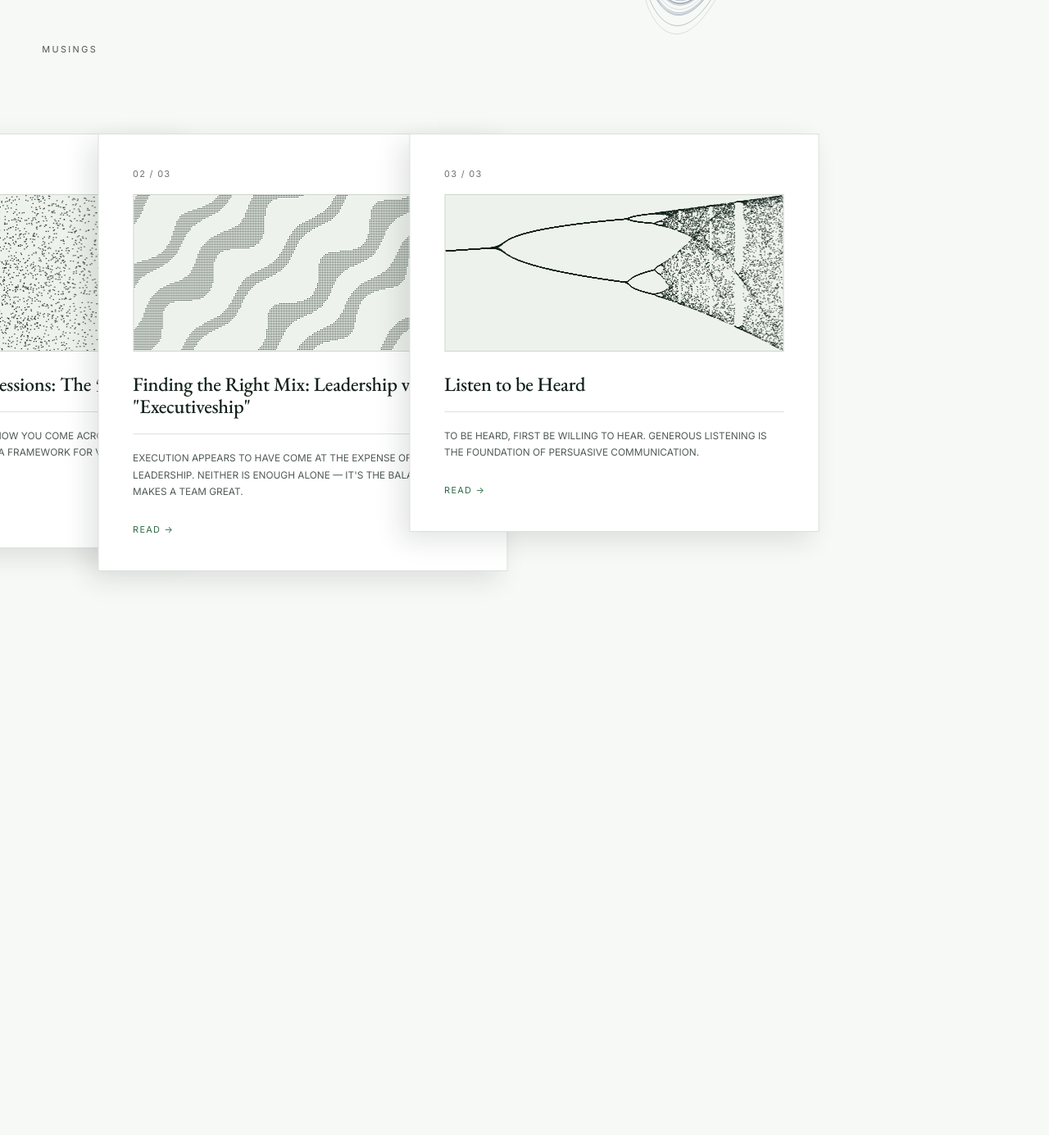
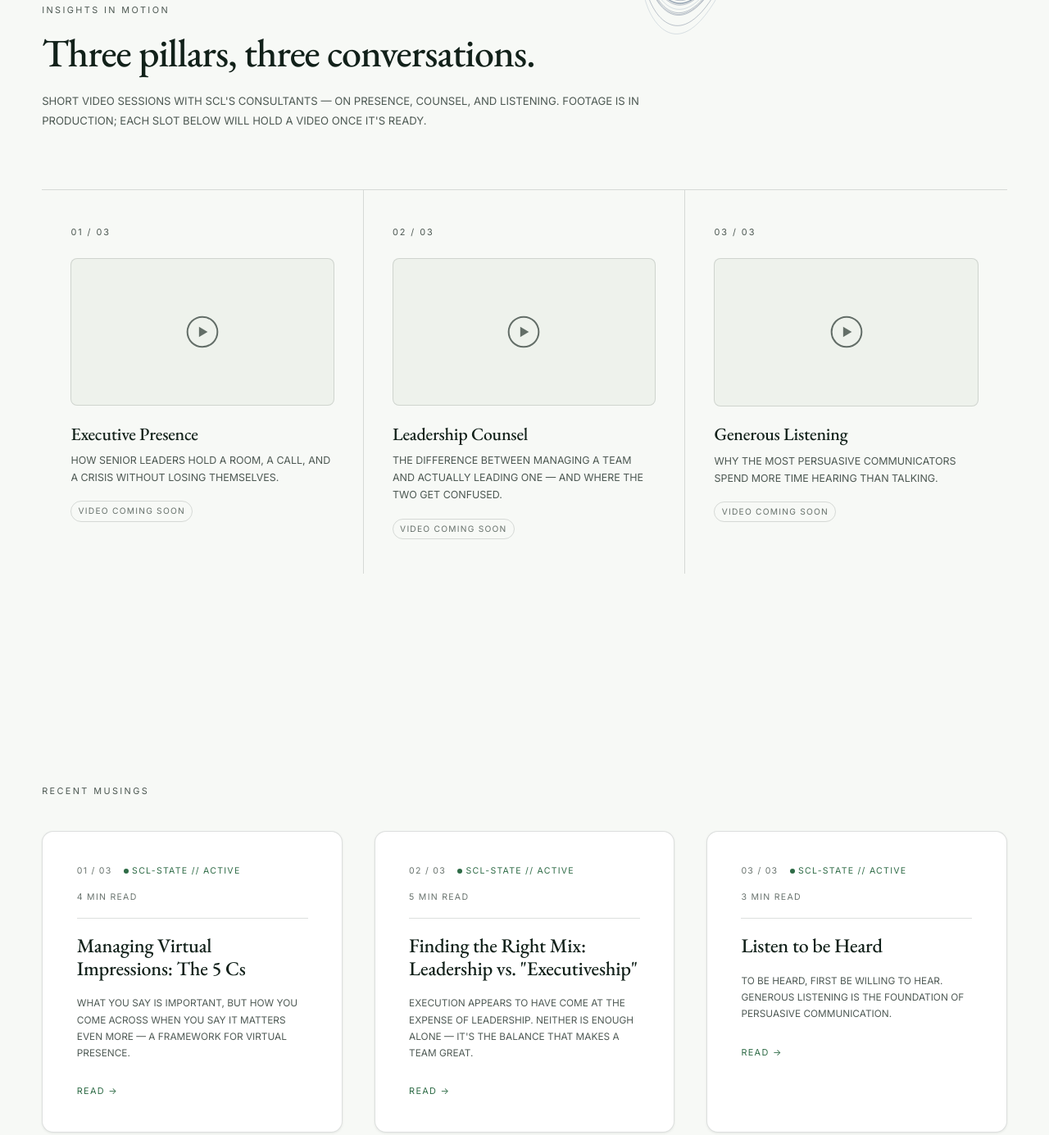
Before and after one commit to ayalmeyers/scl-website, a plain HTML site: page musings.html in a window 1280 px wide. Shown: the part 675-2060 px from the top of the page at 82% size. Drawn offline with nearby package versions, Linux system fonts and the light colour scheme; animation ran at ten frames a second.

Commit message:
Rework Musings page: fix card overlap, add Insights in Motion, accessibility (#1)
Replace the sticky horizontal-scroll musings deck (cards positioned with
fixed left offsets narrower than their own width, causing ~120px overlap
on desktop) with a non-overlapping CSS grid, and drop the now-unused
per-card canvas patterns and hand-rolled scroll-tied transform in favor
of a status/read-time meta row.

Add an "Insights in Motion" three-up section with honest "coming soon"
video placeholders (no real footage exists yet) built on the site's
existing pillar/grid-3 pattern, each with a comment showing how to wire
in real video once it's ready.

Add a skip-to-content link, aria-current on the active nav item, and
descriptive aria-labels on the "Read →" links.


Claude-Session: https://claude.ai/code/session_01L3LdtgCEramMfx3JzCPDDg

Co-authored-by: Claude <noreply@anthropic.com>

```diff
--- a/musings.html
+++ b/musings.html
@@ -12,6 +12,8 @@
 </head>
 <body>
 
+<a href="#main" class="skip-link">Skip to content</a>
+
 <canvas id="attractor-bg" aria-hidden="true"></canvas>
 
 <header class="site-header">
@@ -25,14 +27,14 @@
       <a href="who-we-are.html" data-nav>Who We Are</a>
       <a href="what-we-do.html" data-nav>What We Do</a>
       <a href="our-clients.html" data-nav>Our Clients</a>
-      <a href="musings.html" data-nav class="is-active">Musings</a>
+      <a href="musings.html" data-nav class="is-active" aria-current="page">Musings</a>
       <a href="contact.html" class="nav-cta" data-nav>Contact Us</a>
     </nav>
     <button class="nav-toggle" aria-label="Toggle navigation"><span></span><span></span><span></span></button>
   </div>
 </header>
 
-<main>
+<main id="main">
   <section class="page-hero">
     <div class="container">
       <span class="eyebrow reveal">Musings</span>
@@ -41,33 +43,92 @@
     </div>
   </section>
 
-  <section class="musings-scroll" id="musings-scroll">
-    <div class="musings-scroll-inner">
-      <span class="musings-scroll-label eyebrow">Musings</span>
-      <div class="musings-track" id="musings-track">
+  <section class="section-alt insights-motion" id="insights-motion">
+    <div class="container">
+      <div class="section-head">
+        <span class="eyebrow reveal">Insights in Motion</span>
+        <h2 class="reveal reveal-delay-1">Three pillars, three conversations.</h2>
+        <p class="lede reveal reveal-delay-2">Short video sessions with SCL's consultants — on presence, counsel, and listening. Footage is in production; each slot below will hold a video once it's ready.</p>
+      </div>
+      <div class="grid-3 video-showcase reveal reveal-delay-2">
+        <div class="pillar video-card" data-video-card>
+          <span class="num">01 / 03</span>
+          <div class="video-card-poster" aria-hidden="true">
+            <svg viewBox="0 0 24 24" class="video-card-icon" aria-hidden="true"><circle cx="12" cy="12" r="11" fill="none" stroke="currentColor" stroke-width="1.2"/><path d="M9.5 8.3v7.4l6.3-3.7-6.3-3.7z" fill="currentColor"/></svg>
+          </div>
+          <h3>Executive Presence</h3>
+          <p>How senior leaders hold a room, a call, and a crisis without losing themselves.</p>
+          <span class="video-card-status">Video coming soon</span>
+          <!-- When footage is ready, replace .video-card-poster above with:
+               <video class="video-card-poster" poster="/assets/video/executive-presence-poster.jpg"
+                      muted loop playsinline preload="none" aria-label="Executive Presence — preview">
+                 <source src="/assets/video/executive-presence.mp4" type="video/mp4">
+               </video>
+               and wire hover/focus play-preview behavior in main.js (play on mouseenter/focus,
+               pause on mouseleave/blur, respect prefers-reduced-motion, no autoplay with sound). -->
+        </div>
+        <div class="pillar video-card" data-video-card>
+          <span class="num">02 / 03</span>
+          <div class="video-card-poster" aria-hidden="true">
+            <svg viewBox="0 0 24 24" class="video-card-icon" aria-hidden="true"><circle cx="12" cy="12" r="11" fill="none" stroke="currentColor" stroke-width="1.2"/><path d="M9.5 8.3v7.4l6.3-3.7-6.3-3.7z" fill="currentColor"/></svg>
+          </div>
+          <h3>Leadership Counsel</h3>
+          <p>The difference between managing a team and actually leading one — and where the two get confused.</p>
+          <span class="video-card-status">Video coming soon</span>
+          <!-- See placeholder-replacement comment on the first video card. -->
+        </div>
+        <div class="pillar video-card" data-video-card>
+          <span class="num">03 / 03</span>
+          <div class="video-card-poster" aria-hidden="true">
+            <svg viewBox="0 0 24 24" class="video-card-icon" aria-hidden="true"><circle cx="12" cy="12" r="11" fill="none" stroke="currentColor" stroke-width="1.2"/><path d="M9.5 8.3v7.4l6.3-3.7-6.3-3.7z" fill="currentColor"/></svg>
+          </div>
+          <h3>Generous Listening</h3>
+          <p>Why the most persuasive communicators spend more time hearing than talking.</p>
+          <span class="video-card-status">Video coming soon</span>
+          <!-- See placeholder-replacement comment on the first video card. -->
+        </div>
+      </div>
+    </div>
+  </section>
 
-        <article class="musings-card">
-          <div class="musings-card-tag">01 / 03</div>
-          <div class="musings-card-visual"><canvas></canvas></div>
+  <section class="musings-grid-section" id="musings-grid">
+    <div class="container">
+      <div class="section-head">
+        <span class="eyebrow reveal">Recent Musings</span>
+      </div>
+      <div class="musings-grid">
+
+        <article class="musings-card reveal">
+          <div class="musings-card-meta">
+            <span class="musings-card-tag">01 / 03</span>
+            <span class="musings-card-badge">SCL-STATE // ACTIVE</span>
+            <span class="musings-card-time">4 MIN READ</span>
+          </div>
           <h3>Managing Virtual Impressions: The 5 Cs</h3>
           <p class="excerpt">What you say is important, but how you come across when you say it matters even more — a framework for virtual presence.</p>
-          <a href="managing-virtual-impressions.html" class="read">Read →</a>
+          <a href="managing-virtual-impressions.html" class="read" aria-label="Read: Managing Virtual Impressions: The 5 Cs">Read →</a>
         </article>
 
-        <article class="musings-card">
-          <div class="musings-card-tag">02 / 03</div>
-          <div class="musings-card-visual"><canvas></canvas></div>
+        <article class="musings-card reveal reveal-delay-1">
+          <div class="musings-card-meta">
+            <span class="musings-card-tag">02 / 03</span>
+            <span class="musings-card-badge">SCL-STATE // ACTIVE</span>
+            <span class="musings-card-time">5 MIN READ</span>
+          </div>
           <h3>Finding the Right Mix: Leadership vs. "Executiveship"</h3>
           <p class="excerpt">Execution appears to have come at the expense of leadership. Neither is enough alone — it's the balance that makes a team great.</p>
-          <a href="great-leadership.html" class="read">Read →</a>
+          <a href="great-leadership.html" class="read" aria-label="Read: Finding the Right Mix: Leadership vs. Executiveship">Read →</a>
         </article>
 
-        <article class="musings-card">
-          <div class="musings-card-tag">03 / 03</div>
-          <div class="musings-card-visual"><canvas></canvas></div>
+        <article class="musings-card reveal reveal-delay-2">
+          <div class="musings-card-meta">
+            <span class="musings-card-tag">03 / 03</span>
+            <span class="musings-card-badge">SCL-STATE // ACTIVE</span>
+            <span class="musings-card-time">3 MIN READ</span>
+          </div>
           <h3>Listen to be Heard</h3>
           <p class="excerpt">To be heard, first be willing to hear. Generous listening is the foundation of persuasive communication.</p>
-          <a href="learn-to-listen.html" class="read">Read →</a>
+          <a href="learn-to-listen.html" class="read" aria-label="Read: Listen to be Heard">Read →</a>
         </article>
 
       </div>
@@ -119,72 +180,5 @@
 </footer>
 
 <script src="main.js"></script>
-<script>
-(function () {
-  function draw(canvas, painter) {
-    if (!canvas) return;
-    var ctx = canvas.getContext('2d');
-    var w = canvas.width = canvas.offsetWidth;
-    var h = canvas.height = canvas.offsetHeight;
-    ctx.fillStyle = '#eef2ec';
-    ctx.fillRect(0, 0, w, h);
-    ctx.fillStyle = '#12211a';
-    painter(ctx, w, h);
-  }
-  function ditherBranching(ctx, w, h) {
-    for (var i = 0; i < 6000; i++) {
-      var x = Math.random() * w, y = Math.random() * h;
-      var distCenter = Math.hypot(x - w / 2, y - h / 2);
-      if (Math.random() > distCenter / (w / 1.5)) ctx.fillRect(x, y, 1.2, 1.2);
-    }
-  }
-  function ditherWaves(ctx, w, h) {
-    for (var x = 0; x < w; x += 2) {
-      for (var y = 0; y < h; y += 2) {
-        var wave = Math.sin(x * 0.05) * Math.cos(y * 0.05) * 20;
-        if (Math.sin((x + y + wave) * 0.08) > 0.4) ctx.fillRect(x, y, 1, 1);
-      }
-    }
-  }
-  function bifurcation(ctx, w, h) {
-    for (var x = 0; x < w; x++) {
-      var r = 2.8 + (x / w) * 1.2, xVal = 0.5;
-      for (var i = 0; i < 80; i++) xVal = r * xVal * (1 - xVal);
-      for (var i2 = 0; i2 < 60; i2++) {
-        xVal = r * xVal * (1 - xVal);
-        var y = h - xVal * h;
-        if (Math.random() > 0.25) ctx.fillRect(x, y, 1, 1);
-      }
-    }
-  }
-
-  function init() {
-    var canvases = document.querySelectorAll('.musings-card-visual canvas');
-    var painters = [ditherBranching, ditherWaves, bifurcation];
-    canvases.forEach(function (c, i) { draw(c, painters[i % painters.length]); });
-
-    var container = document.getElementById('musings-scroll');
-    var track = document.getElementById('musings-track');
-    if (!container || !track) return;
-
-    function onScroll() {
-      if (window.innerWidth <= 900) { track.style.transform = ''; return; }
-      var rect = container.getBoundingClientRect();
-      var totalScroll = container.offsetHeight - window.innerHeight;
-      var progress = Math.min(Math.max(-rect.top / totalScroll, 0), 1);
-      track.style.transform = 'translateX(' + (-progress * 700) + 'px)';
-    }
-    window.addEventListener('scroll', onScroll, { passive: true });
-    window.addEventListener('resize', onScroll);
-    onScroll();
-  }
-
-  if (document.readyState === 'loading') {
-    document.addEventListener('DOMContentLoaded', init);
-  } else {
-    init();
-  }
-})();
-</script>
 </body>
 </html>
--- a/style.css
+++ b/style.css
@@ -998,61 +998,62 @@ a.pillar.pillar-link:focus-visible .more .arrow { transform: translateX(5px); }
 .article-body p { margin-bottom: 1.4em; }
 .article-body strong { color: var(--ink); }
 
-/* ---------- musings: sticky horizontal scroll card deck ---------- */
-.musings-scroll { position: relative; height: 300vh; }
-.musings-scroll-inner {
-  position: sticky;
-  top: 0;
-  height: 100vh;
-  overflow: hidden;
-  display: flex;
-  flex-direction: column;
-  justify-content: center;
-}
-.musings-scroll-label {
-  position: absolute;
-  top: 3rem;
-  left: var(--pad);
-}
-.musings-track {
-  position: relative;
-  width: 100%;
-  max-width: 1200px;
-  margin: 0 auto;
-  height: 480px;
-  transition: transform 0.1s linear;
+/* ---------- musings: responsive card grid ----------
+   Previously an absolutely-positioned "horizontal scroll" deck
+   (.musings-card offset by fixed `left` values narrower than the
+   card width itself, so adjacent cards overlapped by ~120px on
+   every desktop viewport). Replaced with a single CSS Grid layout
+   that never overlaps at any width. */
+.musings-grid-section { padding: var(--section-pad) 0; }
+.musings-grid-section .section-head { margin-bottom: 2.5rem; }
+.musings-grid {
+  display: grid;
+  grid-template-columns: repeat(auto-fit, minmax(300px, 1fr));
+  gap: clamp(1.5rem, 3vw, 3rem);
 }
 .musings-card {
-  position: absolute;
-  top: 0;
-  width: min(500px, 82vw);
-  background: #fff;
+  background: var(--surface);
   color: var(--ink);
   padding: 2.4rem 2.6rem;
   border: 1px solid var(--line);
-  box-shadow: -10px 10px 30px rgba(18, 33, 26, 0.12);
-}
-.musings-card:nth-of-type(1) { left: 0; z-index: 10; }
-.musings-card:nth-of-type(2) { left: 380px; z-index: 20; }
-.musings-card:nth-of-type(3) { left: 760px; z-index: 30; }
-.musings-card-tag {
-  font-family: var(--mono);
-  font-size: 0.68rem;
+  border-radius: var(--radius-md);
+  box-shadow: var(--shadow-sm);
+  min-width: 0;
+  transition: box-shadow var(--dur) var(--ease), transform var(--dur) var(--ease);
+}
+.musings-card:hover { box-shadow: var(--shadow-md); transform: translateY(-3px); }
+.musings-card-meta {
+  display: flex;
+  flex-wrap: wrap;
+  align-items: center;
+  gap: 0.9rem;
+  margin-bottom: 1.2rem;
+  padding-bottom: 1rem;
+  border-bottom: 1px solid var(--line);
+}
+.musings-card-tag,
+.musings-card-badge,
+.musings-card-time {
+  font-family: var(--mono);
+  font-size: 0.66rem;
   letter-spacing: 0.12em;
   text-transform: uppercase;
   color: var(--ink-faint);
-  margin-bottom: 1rem;
-}
-.musings-card-visual {
-  position: relative;
-  width: 100%;
-  height: 12rem;
-  background: var(--bg-alt);
-  border: 1px solid var(--line);
-  overflow: hidden;
-  margin-bottom: 1.6rem;
-}
-.musings-card-visual canvas { width: 100%; height: 100%; display: block; }
+}
+.musings-card-badge {
+  display: inline-flex;
+  align-items: center;
+  gap: 0.4em;
+  color: var(--green);
+}
+.musings-card-badge::before {
+  content: "";
+  width: 6px;
+  height: 6px;
+  border-radius: 50%;
+  background: var(--green);
+  display: inline-block;
+}
 .musings-card h3 {
   font-family: var(--display);
   font-size: 1.5rem;
@@ -1067,8 +1068,6 @@ a.pillar.pillar-link:focus-visible .more .arrow { transform: translateX(5px); }
   text-transform: uppercase;
   line-height: 1.7;
   color: var(--ink-dim);
-  padding-top: 1.2rem;
-  border-top: 1px solid var(--line);
   margin: 0 0 1.4rem;
 }
 .musings-card .read {
@@ -1080,12 +1079,63 @@ a.pillar.pillar-link:focus-visible .more .arrow { transform: translateX(5px); }
 }
 .musings-card .read:hover { color: var(--green-bright); }
 
+/* ---------- insights in motion: video placeholder showcase ----------
+   No real footage exists yet, so these render as clearly-labeled
+   "coming soon" placeholders (never a broken/empty <video> tag) built
+   on the site's existing .grid-3 / .pillar three-up pattern. */
+.video-card { text-align: left; }
+.video-card-poster {
+  aspect-ratio: 16 / 9;
+  width: 100%;
+  display: flex;
+  align-items: center;
+  justify-content: center;
+  background: var(--bg-alt);
+  border: 1px solid var(--line);
+  border-radius: var(--radius-sm);
+  color: var(--ink-faint);
+  margin-bottom: 1.4rem;
+  transition: color var(--dur) var(--ease), border-color var(--dur) var(--ease);
+}
+.video-card:hover .video-card-poster { color: var(--green); border-color: var(--green); }
+.video-card-icon { width: 2.5rem; height: 2.5rem; }
+.video-card h3 { font-family: var(--display); font-size: 1.35rem; font-weight: 500; margin-bottom: 0.7rem; letter-spacing: -0.01em; }
+.video-card p { font-family: var(--mono); font-size: 0.78rem; text-transform: uppercase; line-height: 1.7; color: var(--ink-dim); margin-bottom: 1rem; }
+.video-card-status {
+  display: inline-block;
+  font-family: var(--mono);
+  font-size: 0.64rem;
+  letter-spacing: 0.12em;
+  text-transform: uppercase;
+  color: var(--ink-faint);
+  border: 1px solid var(--line);
+  border-radius: 999px;
+  padding: 0.3em 0.8em;
+}
+
+/* ---------- skip link ---------- */
+.skip-link {
+  position: absolute;
+  top: -3rem;
+  left: 1rem;
+  z-index: 1000;
+  background: var(--ink);
+  color: #fff;
+  font-family: var(--mono);
+  font-size: 0.8rem;
+  letter-spacing: 0.04em;
+  padding: 0.7em 1.2em;
+  border-radius: var(--radius-sm);
+  transition: top var(--dur-fast) var(--ease);
+}
+.skip-link:focus {
+  top: 1rem;
+  outline: 2px solid var(--green-on-dark);
+  outline-offset: 2px;
+}
+
 @media (max-width: 900px) {
-  .musings-scroll { height: auto; }
-  .musings-scroll-inner { position: static; height: auto; overflow: visible; display: block; padding: 1rem 0 2rem; }
-  .musings-scroll-label { position: static; display: block; margin-bottom: 1.6rem; padding-left: var(--pad); }
-  .musings-track { position: static; height: auto; max-width: none; transform: none !important; display: flex; flex-direction: column; gap: 1.5rem; padding: 0 var(--pad); }
-  .musings-card { position: static; width: 100%; box-shadow: none; }
+  .musings-grid { grid-template-columns: 1fr; }
 }
 .article-body em { color: var(--green); font-style: normal; }
 .article-meta {
```
